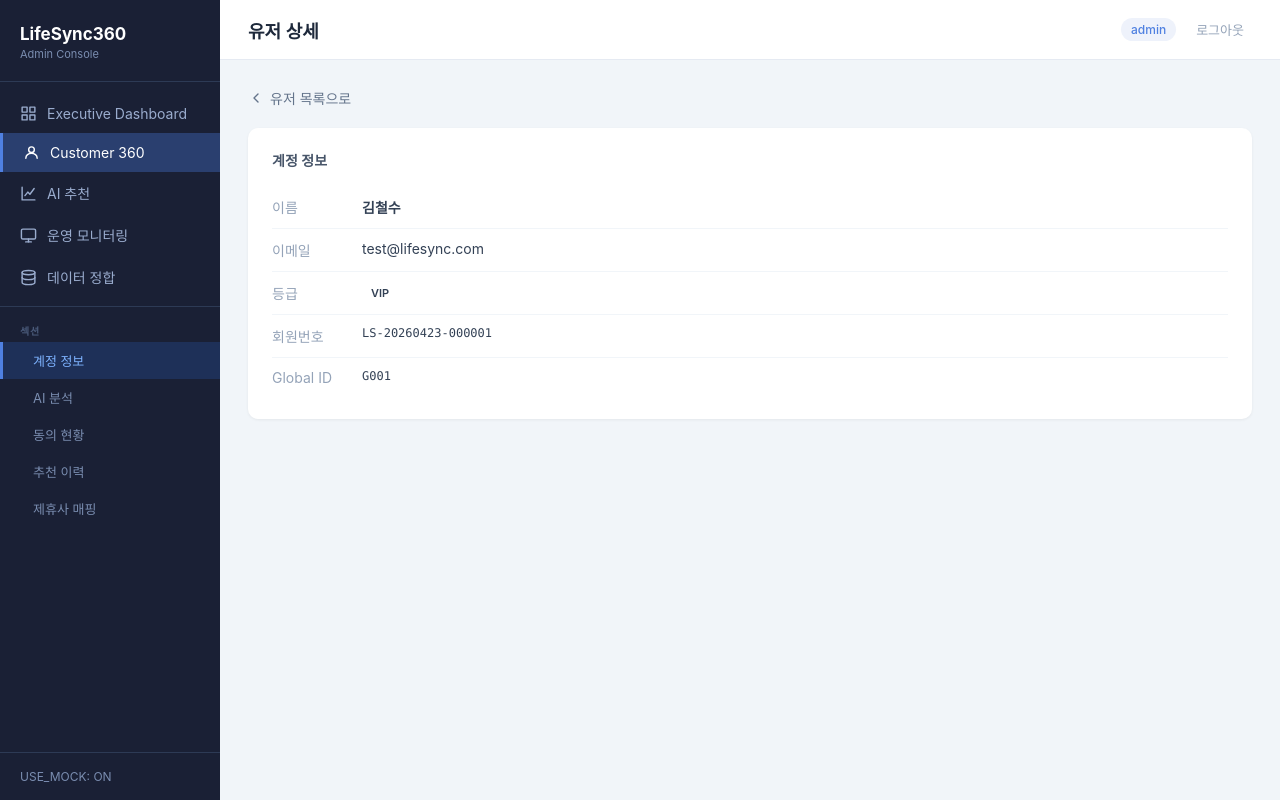
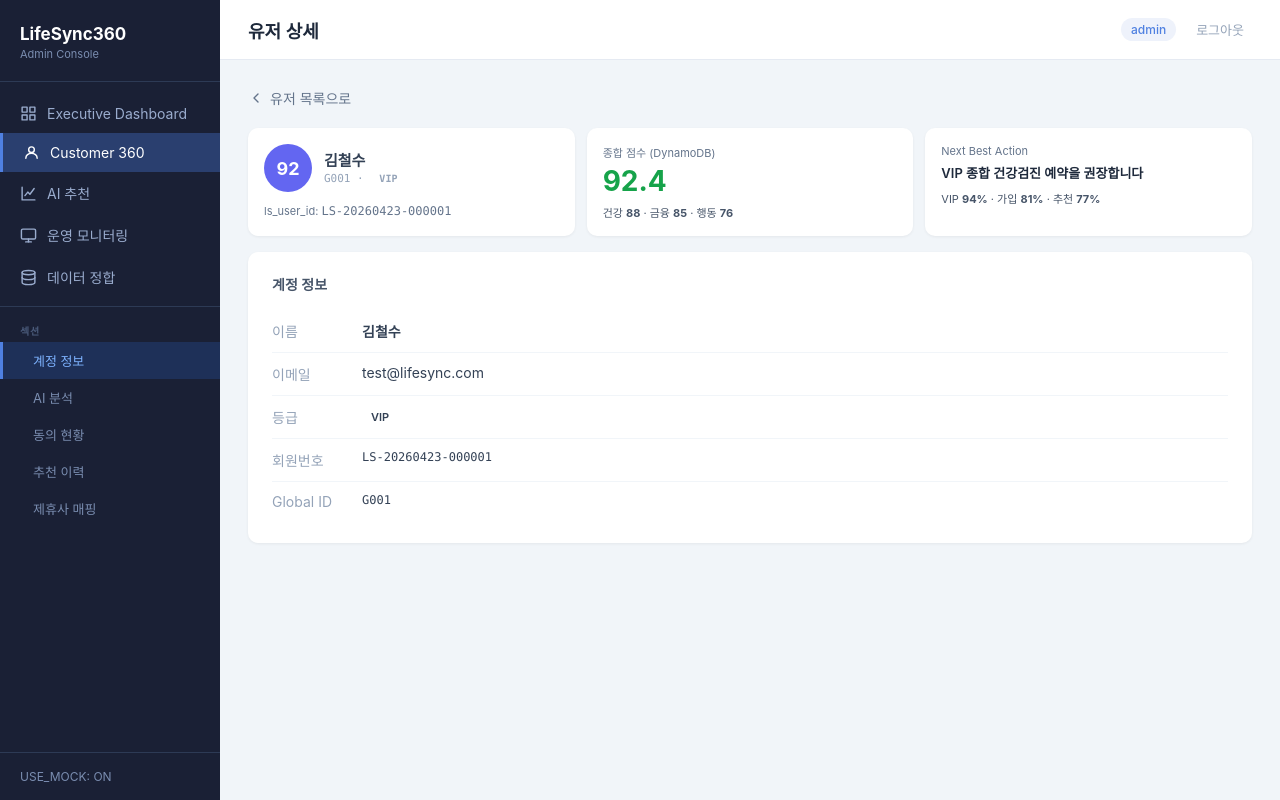
Before and after one commit to heechang375-art/LifeSync360, a Flask app: page /users/G001 in a window 1280 px wide. Run offline with Flask 3, Linux system fonts and the light colour scheme; the visitor is signed in with stand-in values (Sample User, id 1).

Commit message:
feat(admin): Customer 360 보강 + IaC IAM 인계 노트
admin/customer:
- /users 사이드바 라벨 "Customer 360" + 상단 KPI 5카드 (총회원/VIP·GOLD/활성캠페인/24h신규/평균AI Score)
- /users/<gid> 상단에 360 요약 카드 3개 (프로필+점수+NBA 한눈에)
- 검색 placeholder: "global_id · 이름 · 이메일"
- mockup_data: MOCKUP_CUSTOMER_KPI 추가

docs:
- iac-handoff-permissions-addon.md §6: 21-lifesync-ecs-existing-vpc.yaml EcsTaskRole 에 admin-monitoring-readonly inline policy 추가 가이드 (rds/dynamodb/elasticache/ecs/elbv2/s3/ec2/lambda/glue/events/cloudwatch Describe*)

Co-Authored-By: Claude Opus 4.7 (1M context) <noreply@anthropic.com>

```diff
--- a/admin-platform/app.py
+++ b/admin-platform/app.py
@@ -43,6 +43,7 @@ from mockup_data import (
     MOCKUP_LAMBDA_METRICS, MOCKUP_GLUE_LAST_RUN, MOCKUP_NEXT_BATCH,
     MOCKUP_RECOMMEND_BY_CATEGORY, MOCKUP_RECOMMEND_BY_GRADE, MOCKUP_RECOMMEND_TOP10,
     MOCKUP_AI_MODEL, MOCKUP_ANALYSIS_TREND, MOCKUP_SCORE_DISTRIBUTION,
+    MOCKUP_CUSTOMER_KPI, MOCKUP_CUSTOMER,
 )
 
 
@@ -585,6 +586,18 @@ def users():
             for i in items[offset:offset + per_page]
         ]
 
+    # 상단 KPI 카드 (검색 박스 위)
+    if USE_MOCK:
+        kpi = dict(MOCKUP_CUSTOMER_KPI, total_customers=len(MOCK_USERS))
+        # mock 시점 등급 분포 재계산
+        kpi['vip_gold_count'] = sum(1 for u in MOCK_USERS if u['grade'] in ('VIP', 'GOLD'))
+        kpi['vip_gold_pct']   = round(kpi['vip_gold_count'] / max(1, len(MOCK_USERS)) * 100, 1)
+        kpi['active_campaigns'] = len(MOCK_CAMPAIGNS)
+    else:
+        kpi = dict(MOCKUP_CUSTOMER_KPI)
+        # 운영: total_customers 는 위에서 계산한 total 사용, 나머지는 mock fallback
+        kpi['total_customers'] = total
+
     return render_template('users.html',
         active='customer',
         users=user_list,
@@ -594,6 +607,7 @@ def users():
         page=page,
         total_pages=max(1, (total + per_page - 1) // per_page),
         total=total,
+        kpi=kpi,
     )
 
 
--- a/admin-platform/mockup_data.py
+++ b/admin-platform/mockup_data.py
@@ -244,6 +244,17 @@ MOCKUP_RECOMMEND_TOP10 = [
 ]
 
 
+# ── Customer 360 — 상단 KPI 카드 ───────────────────────────
+MOCKUP_CUSTOMER_KPI = {
+    'total_customers':   100_000,
+    'vip_gold_count':      4_810,
+    'vip_gold_pct':            4.8,
+    'active_campaigns':        7,
+    'new_signup_24h':        238,
+    'avg_ai_score':         72.4,
+}
+
+
 # ── AI 추천 — 점수 분포 (DynamoDB scan fallback) ───────────
 MOCKUP_SCORE_DISTRIBUTION = {
     'dynamic_score': [
--- a/admin-platform/templates/user_detail.html
+++ b/admin-platform/templates/user_detail.html
@@ -19,6 +19,52 @@
     </svg>
     유저 목록으로
 </a>
+
+<!-- Customer 360 요약 (시안 02_customer360.png 상단 3카드) -->
+<div style="display:grid; grid-template-columns: 1fr 1fr 1fr; gap:12px; margin-bottom:16px;">
+    <div class="card" style="padding:16px;">
+        <div style="display:flex; align-items:center; gap:12px;">
+            <div style="width:48px; height:48px; border-radius:50%; background:#6366f1; color:#fff; display:flex; align-items:center; justify-content:center; font-size:18px; font-weight:700;">
+                {% if scores and scores.dynamic_score %}{{ scores.dynamic_score | float | round | int }}{% else %}-{% endif %}
+            </div>
+            <div>
+                <div style="font-size:15px; font-weight:700;">{{ user.name }}</div>
+                <div style="font-size:11px; color:#94a3b8;" class="mono">{{ user.global_id }} · <span class="badge badge-{{ user.grade | lower }}" style="font-size:10px;">{{ user.grade }}</span></div>
+            </div>
+        </div>
+        <div style="margin-top:12px; font-size:11px; color:#64748b;">
+            ls_user_id: <span class="mono">{{ user.ls_user_id }}</span>
+        </div>
+    </div>
+
+    <div class="card" style="padding:16px;">
+        <div style="font-size:11px; color:#64748b;">종합 점수 (DynamoDB)</div>
+        <div style="font-size:28px; font-weight:700; color:#16a34a; margin-top:4px;">
+            {{ scores.dynamic_score if scores else '-' }}
+        </div>
+        {% if scores %}
+        <div style="font-size:11px; color:#475569; margin-top:6px;">
+            건강 <strong>{{ scores.health_score or '-' }}</strong> ·
+            금융 <strong>{{ scores.fin_score or '-' }}</strong> ·
+            행동 <strong>{{ scores.behavior_score or '-' }}</strong>
+        </div>
+        {% endif %}
+    </div>
+
+    <div class="card" style="padding:16px;">
+        <div style="font-size:11px; color:#64748b;">Next Best Action</div>
+        {% if scores and scores.next_best_action %}
+        <div style="font-size:13px; font-weight:600; color:#1e293b; margin-top:6px; line-height:1.4;">{{ scores.next_best_action }}</div>
+        <div style="margin-top:8px; font-size:11px; color:#475569;">
+            VIP <strong>{{ ((scores.vip_prob | float) * 100) | round | int if scores.vip_prob else 0 }}%</strong> ·
+            가입 <strong>{{ ((scores.signup_prob | float) * 100) | round | int if scores.signup_prob else 0 }}%</strong> ·
+            추천 <strong>{{ ((scores.rec_prob | float) * 100) | round | int if scores.rec_prob else 0 }}%</strong>
+        </div>
+        {% else %}
+        <div style="font-size:12px; color:#94a3b8; margin-top:6px;">데이터 없음</div>
+        {% endif %}
+    </div>
+</div>
 
 <div class="detail-content">
 
```
Also changed, not shown: admin-platform/templates/users.html (+33 -3 lines), docs/iac-handoff-permissions-addon.md (+43 -0 lines).
